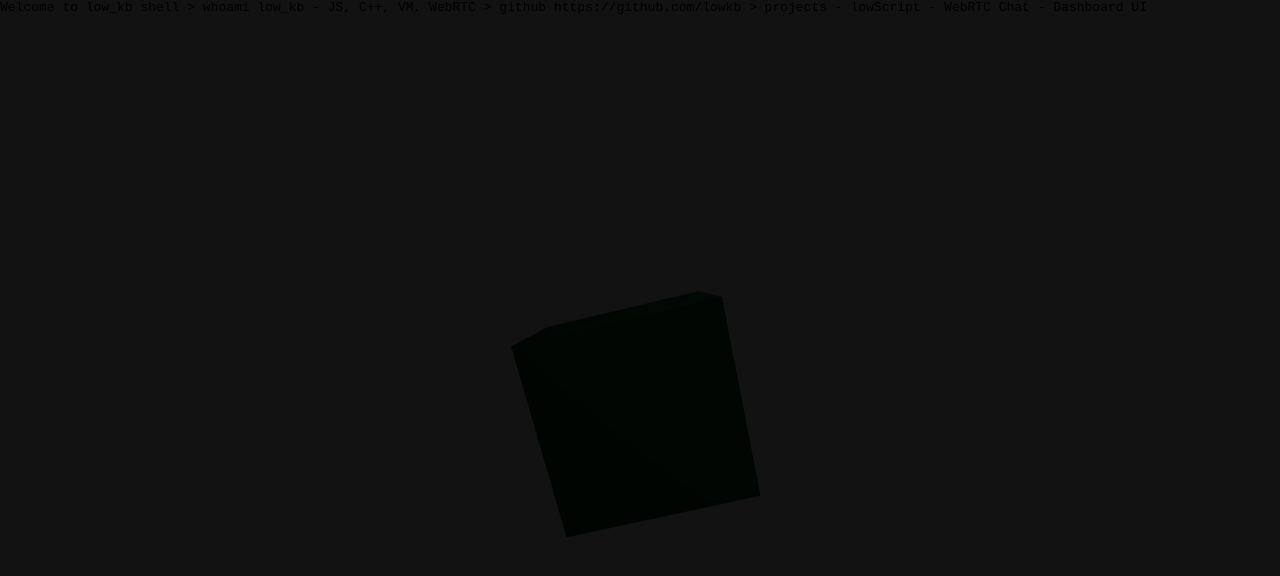
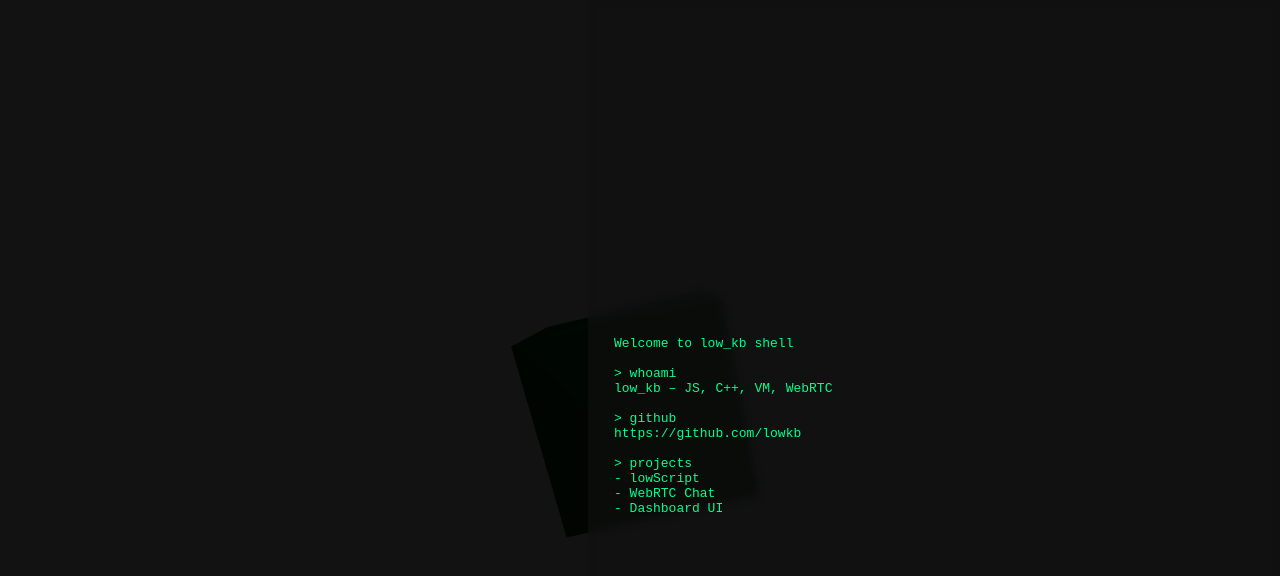
Before and after one commit to lowkb/lowkb.github.io, a Preact app: page / in a window 1280 px wide. Shown: the top 576 px of the page. Built offline with nearby package versions, Linux system fonts and the light colour scheme.

Commit message:
Update home.jsx

```diff
--- a/src/home.jsx
+++ b/src/home.jsx
@@ -6,7 +6,7 @@ export function Home() {
   return (
     <div className="icon">
       <Icon />
-      <div className="info">
+      <div className="informations">
         <Me />
       </div>
     </div>
```
